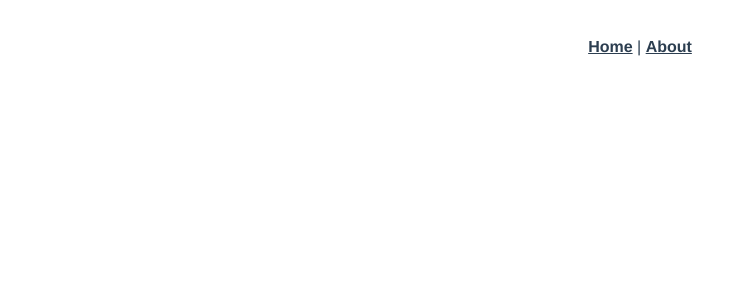
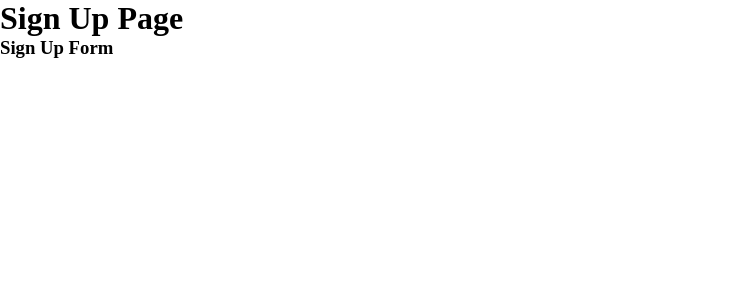
Before and after one commit to taskiranumut/registration-pages, a Vue app: page /signup in a window 1280 px wide. Shown: the top 300 px of the page, without its empty margins (0-754 px from the left). Built offline with nearby package versions, Linux system fonts and the light colour scheme.

Commit message:
init project

```diff
--- a/src/App.vue
+++ b/src/App.vue
@@ -1,32 +1,5 @@
 <template>
-  <div id="app">
-    <div id="nav">
-      <router-link to="/">Home</router-link> |
-      <router-link to="/about">About</router-link>
-    </div>
-    <router-view/>
+  <div>
+    <router-view />
   </div>
 </template>
-
-<style>
-#app {
-  font-family: Avenir, Helvetica, Arial, sans-serif;
-  -webkit-font-smoothing: antialiased;
-  -moz-osx-font-smoothing: grayscale;
-  text-align: center;
-  color: #2c3e50;
-}
-
-#nav {
-  padding: 30px;
-}
-
-#nav a {
-  font-weight: bold;
-  color: #2c3e50;
-}
-
-#nav a.router-link-exact-active {
-  color: #42b983;
-}
-</style>
--- /dev/null
+++ b/src/assets/main.css
@@ -0,0 +1,5 @@
+* {
+  margin: 0;
+  padding: 0;
+  box-sizing: border-box;
+}
--- a/src/components/HelloWorld.vue
+++ /dev/null
@@ -1,60 +0,0 @@
-<template>
-  <div class="hello">
-    <h1>{{ msg }}</h1>
-    <p>
-      For a guide and recipes on how to configure / customize this project,<br>
-      check out the
-      <a href="https://cli.vuejs.org" target="_blank" rel="noopener">vue-cli documentation</a>.
-    </p>
-    <h3>Installed CLI Plugins</h3>
-    <ul>
-      <li><a href="https://github.com/vuejs/vue-cli/tree/dev/packages/%40vue/cli-plugin-babel" target="_blank" rel="noopener">babel</a></li>
-      <li><a href="https://github.com/vuejs/vue-cli/tree/dev/packages/%40vue/cli-plugin-router" target="_blank" rel="noopener">router</a></li>
-      <li><a href="https://github.com/vuejs/vue-cli/tree/dev/packages/%40vue/cli-plugin-vuex" target="_blank" rel="noopener">vuex</a></li>
-      <li><a href="https://github.com/vuejs/vue-cli/tree/dev/packages/%40vue/cli-plugin-eslint" target="_blank" rel="noopener">eslint</a></li>
-    </ul>
-    <h3>Essential Links</h3>
-    <ul>
-      <li><a href="https://vuejs.org" target="_blank" rel="noopener">Core Docs</a></li>
-      <li><a href="https://forum.vuejs.org" target="_blank" rel="noopener">Forum</a></li>
-      <li><a href="https://chat.vuejs.org" target="_blank" rel="noopener">Community Chat</a></li>
-      <li><a href="https://twitter.com/vuejs" target="_blank" rel="noopener">Twitter</a></li>
-      <li><a href="https://news.vuejs.org" target="_blank" rel="noopener">News</a></li>
-    </ul>
-    <h3>Ecosystem</h3>
-    <ul>
-      <li><a href="https://router.vuejs.org" target="_blank" rel="noopener">vue-router</a></li>
-      <li><a href="https://vuex.vuejs.org" target="_blank" rel="noopener">vuex</a></li>
-      <li><a href="https://github.com/vuejs/vue-devtools#vue-devtools" target="_blank" rel="noopener">vue-devtools</a></li>
-      <li><a href="https://vue-loader.vuejs.org" target="_blank" rel="noopener">vue-loader</a></li>
-      <li><a href="https://github.com/vuejs/awesome-vue" target="_blank" rel="noopener">awesome-vue</a></li>
-    </ul>
-  </div>
-</template>
-
-<script>
-export default {
-  name: 'HelloWorld',
-  props: {
-    msg: String
-  }
-}
-</script>
-
-<!-- Add "scoped" attribute to limit CSS to this component only -->
-<style scoped>
-h3 {
-  margin: 40px 0 0;
-}
-ul {
-  list-style-type: none;
-  padding: 0;
-}
-li {
-  display: inline-block;
-  margin: 0 10px;
-}
-a {
-  color: #42b983;
-}
-</style>
--- /dev/null
+++ b/src/components/SignInForm.vue
@@ -0,0 +1,11 @@
+<script>
+export default {
+  name: "SignInForm",
+};
+</script>
+
+<template>
+  <div>
+    <h3>Sign In Form</h3>
+  </div>
+</template>
--- /dev/null
+++ b/src/components/SignUpForm.vue
@@ -0,0 +1,11 @@
+<script>
+export default {
+  name: "SignUpForm",
+};
+</script>
+
+<template>
+  <div>
+    <h3>Sign Up Form</h3>
+  </div>
+</template>
--- a/src/main.js
+++ b/src/main.js
@@ -1,12 +1,13 @@
-import Vue from 'vue'
-import App from './App.vue'
-import router from './router'
-import store from './store'
+import Vue from "vue";
+import App from "./App.vue";
+import router from "./router";
+import store from "./store";
+import "@/assets/main.css";
 
-Vue.config.productionTip = false
+Vue.config.productionTip = false;
 
 new Vue({
   router,
   store,
-  render: h => h(App)
-}).$mount('#app')
+  render: (h) => h(App),
+}).$mount("#app");
--- a/src/router/index.js
+++ b/src/router/index.js
@@ -1,29 +1,26 @@
-import Vue from 'vue'
-import VueRouter from 'vue-router'
-import Home from '../views/Home.vue'
+import Vue from "vue";
+import VueRouter from "vue-router";
+import SignInPage from "../views/SignInPage.vue";
 
-Vue.use(VueRouter)
+Vue.use(VueRouter);
 
 const routes = [
   {
-    path: '/',
-    name: 'Home',
-    component: Home
+    path: "/",
+    name: "SignInPage",
+    component: SignInPage,
   },
   {
-    path: '/about',
-    name: 'About',
-    // route level code-splitting
-    // this generates a separate chunk (about.[hash].js) for this route
-    // which is lazy-loaded when the route is visited.
-    component: () => import(/* webpackChunkName: "about" */ '../views/About.vue')
-  }
-]
+    path: "/signup",
+    name: "SignUpPage",
+    component: () => import("@/views/SignUpPage.vue"),
+  },
+];
 
 const router = new VueRouter({
-  mode: 'history',
+  mode: "history",
   base: process.env.BASE_URL,
-  routes
-})
+  routes,
+});
 
-export default router
+export default router;
--- a/src/views/About.vue
+++ /dev/null
@@ -1,5 +0,0 @@
-<template>
-  <div class="about">
-    <h1>This is an about page</h1>
-  </div>
-</template>
--- a/src/views/Home.vue
+++ /dev/null
@@ -1,18 +0,0 @@
-<template>
-  <div class="home">
-    <img alt="Vue logo" src="../assets/logo.png">
-    <HelloWorld msg="Welcome to Your Vue.js App"/>
-  </div>
-</template>
-
-<script>
-// @ is an alias to /src
-import HelloWorld from '@/components/HelloWorld.vue'
-
-export default {
-  name: 'Home',
-  components: {
-    HelloWorld
-  }
-}
-</script>
--- /dev/null
+++ b/src/views/SignInPage.vue
@@ -0,0 +1,17 @@
+<script>
+import SignInForm from "@/components/SignInForm.vue";
+
+export default {
+  name: "SignInPage",
+  components: {
+    SignInForm,
+  },
+};
+</script>
+
+<template>
+  <div>
+    <h1>Sign In Page</h1>
+    <SignInForm />
+  </div>
+</template>
--- /dev/null
+++ b/src/views/SignUpPage.vue
@@ -0,0 +1,17 @@
+<script>
+import SignUpForm from "@/components/SignUpForm.vue";
+
+export default {
+  name: "SignUpPage",
+  components: {
+    SignUpForm,
+  },
+};
+</script>
+
+<template>
+  <div>
+    <h1>Sign Up Page</h1>
+    <SignUpForm />
+  </div>
+</template>
```
Also changed, not shown: src/assets/logo.png (deleted), 1 other file (tests, documents, lock files or other folders).
